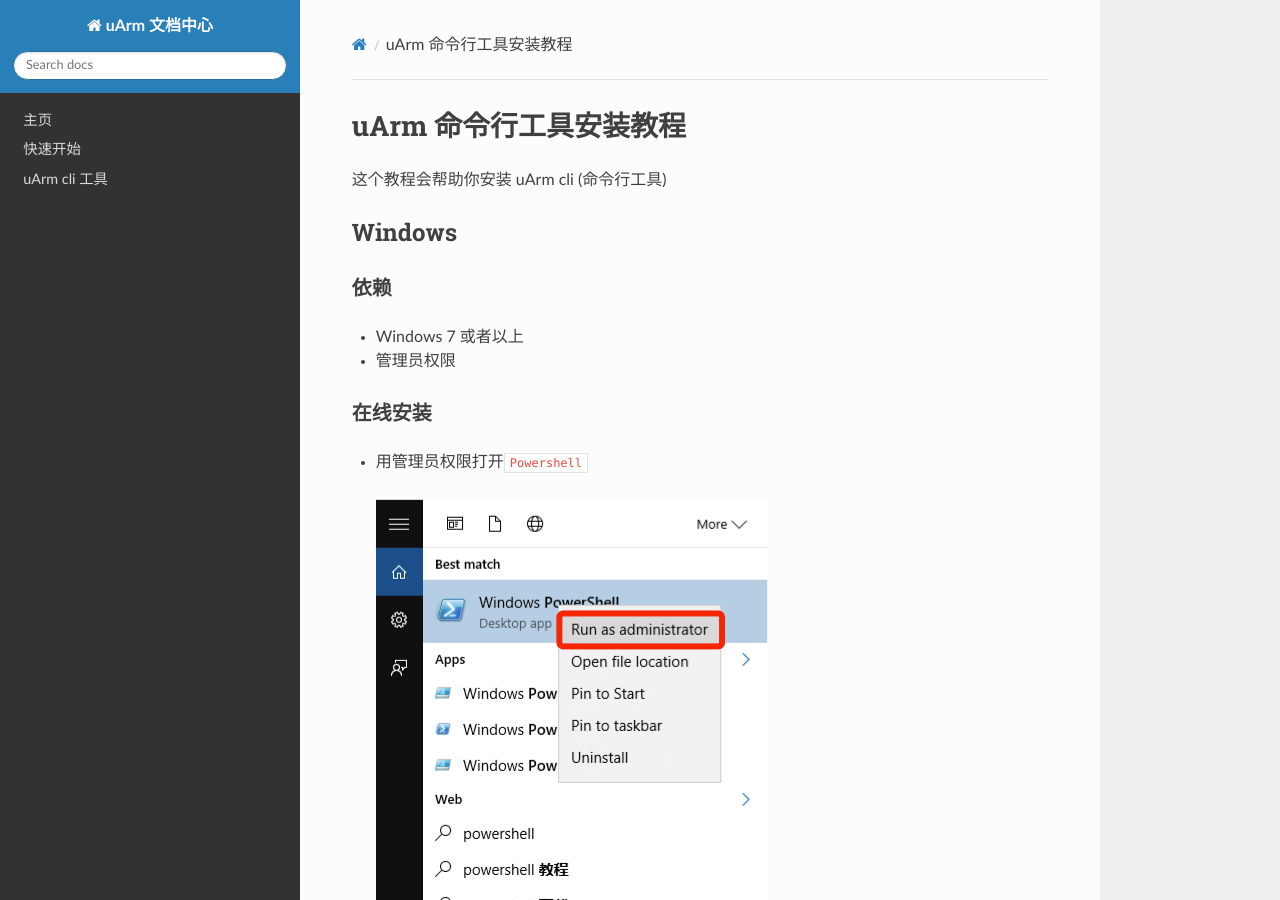
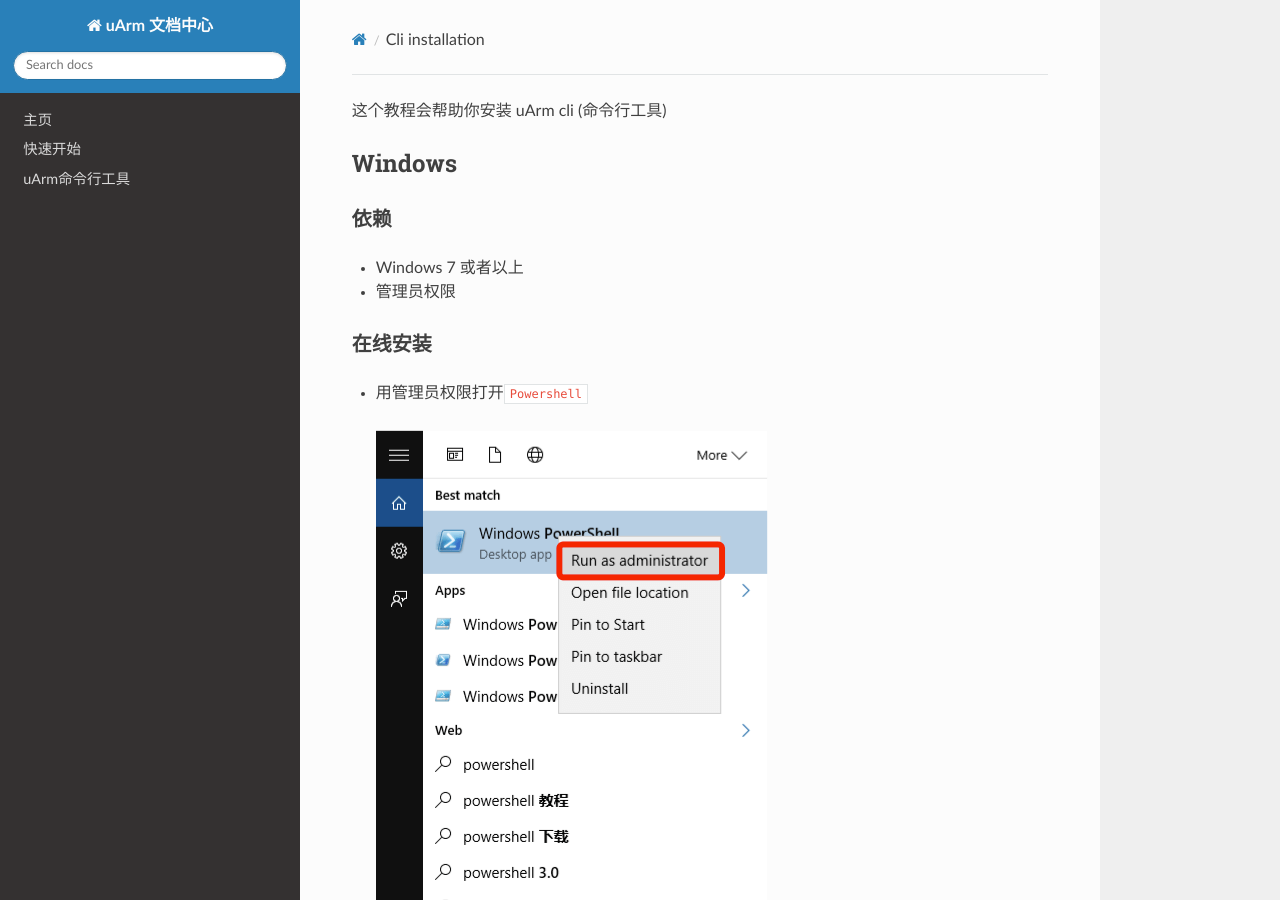
Before and after one commit to uf-team/uarmdocs, an MkDocs documentation site: the page built from docs/cli_installation.md, in a window 1280 px wide and 900 px high. Built offline with MkDocs 1.6.1, drawn with Linux system fonts in a browser that asks for light colours; nearby versions of some CDN libraries; old or Windows-style settings are respelled for this version of MkDocs.

Commit message:
update uarm 命令行工具

```diff
--- a/docs/cli_guide.md
+++ b/docs/cli_guide.md
@@ -1,5 +1,3 @@
-# uArm 命令行工具使用教程
-
 ** 注意 **
 在使用这些命令行工具之前，请安装 [uArm CLI](cli_installation.md)
 
--- a/docs/cli_installation.md
+++ b/docs/cli_installation.md
@@ -1,5 +1,3 @@
-# uArm 命令行工具安装教程
-
 这个教程会帮助你安装 uArm cli (命令行工具)
 
 ## Windows
--- a/mkdocs.yml
+++ b/mkdocs.yml
@@ -2,7 +2,7 @@
 pages:
     - 主页: index.md
     - 快速开始: getting_started.md
-    - uArm cli 工具: cli.md
+    - uArm命令行工具: cli.md
 theme: readthedocs
 markdown_extensions:
     - markdown_include.include
```
Also changed, not shown: docs/cli.md (+2 -1 lines).
